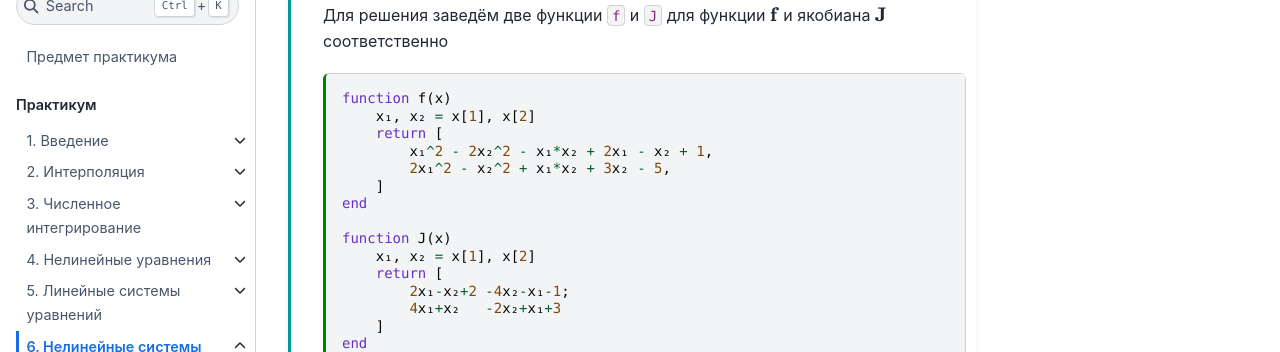
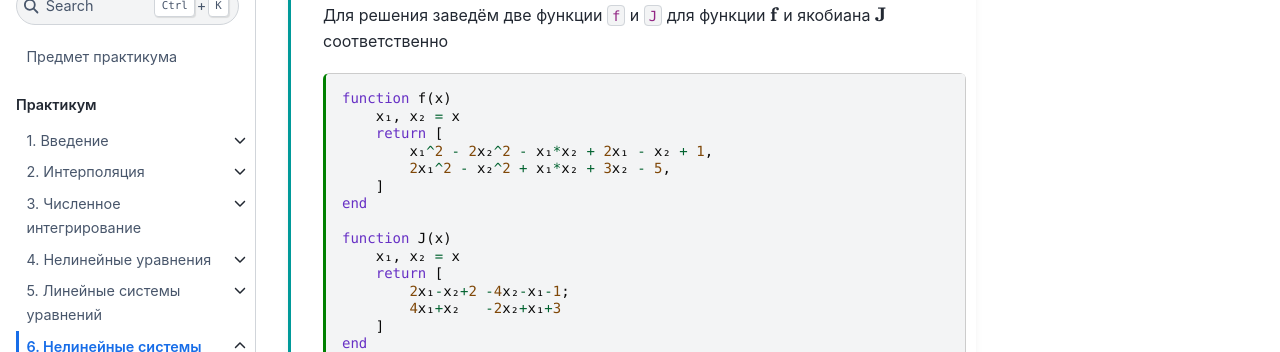
Before and after one commit to stepanzh/computational_thermodynamics, a Jupyter Book: the page built from book/sysnonlinear/newton.md, in a window 1280 px wide and 900 px high, scrolled down 1342 px. Shown: the part 152-504 px from the top of the window. Built offline with Jupyter Book 1.0.4 settings and Sphinx 7.4.7 and the Sphinx Book theme 1.1.4, drawn with Linux system fonts in a browser that asks for light colours.

Commit message:
Code clarity

```diff
--- a/book/sysnonlinear/newton.md
+++ b/book/sysnonlinear/newton.md
@@ -141,7 +141,7 @@ x_1^2 - 2 x_2^2 - x_1 x_2 + 2x_1 - x_2 + 1\\
 :tags: [remove-output]
 
 function f(x)
-    x₁, x₂ = x[1], x[2]
+    x₁, x₂ = x
     return [
         x₁^2 - 2x₂^2 - x₁*x₂ + 2x₁ - x₂ + 1,
         2x₁^2 - x₂^2 + x₁*x₂ + 3x₂ - 5,
@@ -149,7 +149,7 @@ function f(x)
 end
 
 function J(x)
-    x₁, x₂ = x[1], x[2]
+    x₁, x₂ = x
     return [
         2x₁-x₂+2 -4x₂-x₁-1;
         4x₁+x₂   -2x₂+x₁+3
```
